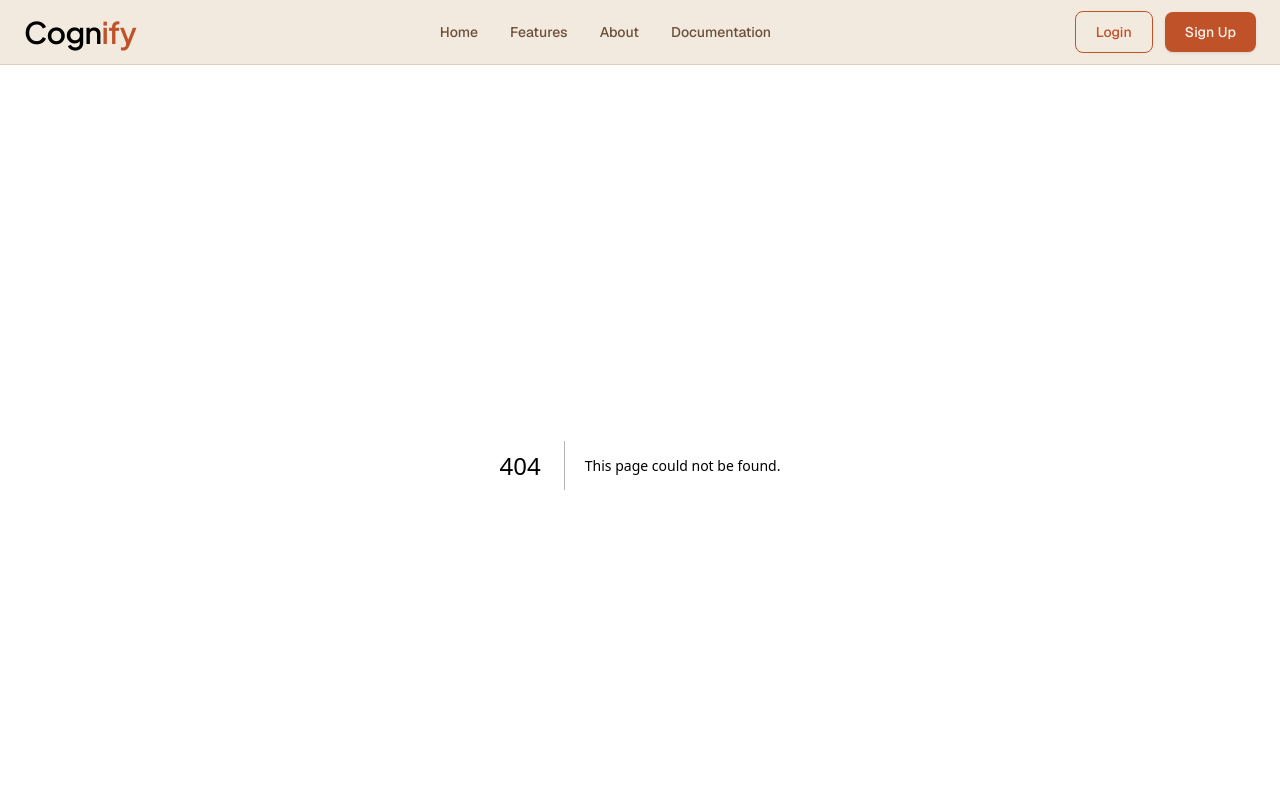
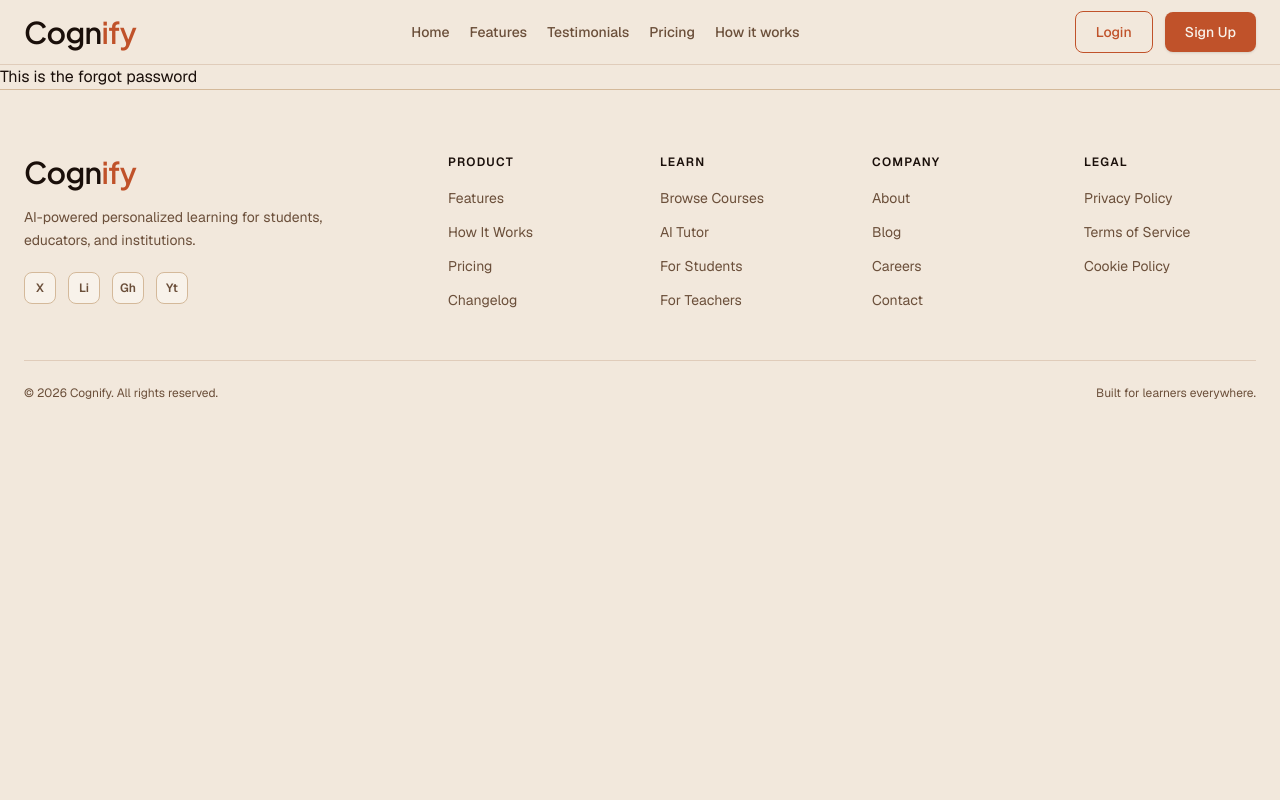
Before and after one commit to Roqeeb-dev/ai-lms-ui, a Next.js app: page /forgot-password in a window 1280 px wide. Before the commit this address had no page. Shown: the top 800 px of the page. Built offline with nearby package versions, Linux system fonts and the light colour scheme.

Commit message:
added the prelim folder structure for the auth pages

```diff
--- /dev/null
+++ b/app/(auth)/forgot-password/page.tsx
@@ -0,0 +1,7 @@
+export default function ForgotPassword() {
+  return (
+    <main>
+      <h1>This is the forgot password</h1>
+    </main>
+  );
+}
--- /dev/null
+++ b/app/(auth)/login/page.tsx
@@ -0,0 +1,7 @@
+export default function Login() {
+  return (
+    <main>
+      <h1>This is the login page</h1>
+    </main>
+  );
+}
--- /dev/null
+++ b/app/(auth)/register/page.tsx
@@ -0,0 +1,7 @@
+export default function Register() {
+  return (
+    <main>
+      <h1>This is the register page</h1>
+    </main>
+  );
+}
--- /dev/null
+++ b/app/(auth)/reset-password/page.tsx
@@ -0,0 +1,7 @@
+export default function ResetPassword() {
+  return (
+    <main>
+      <h1>This is the reset password page</h1>
+    </main>
+  );
+}
--- a/app/globals.css
+++ b/app/globals.css
@@ -98,6 +98,10 @@
   --font-mono: var(--font-geist-mono);
 }
 
+html {
+  scroll-behavior: smooth;
+}
+
 body {
   background: var(--background);
   color: var(--foreground);
--- a/components/Navbar.tsx
+++ b/components/Navbar.tsx
@@ -4,8 +4,9 @@ import Button from "./Button";
 export const links = [
   { text: "Home", to: "" },
   { text: "Features", to: "features" },
-  { text: "About", to: "about" },
-  { text: "Documentation", to: "docs" },
+  { text: "Testimonials", to: "testimonials" },
+  { text: "Pricing", to: "pricing" },
+  { text: "How it works", to: "how-it-works" },
 ];
 
 export default function Navbar() {
@@ -14,7 +15,7 @@ export default function Navbar() {
       <div className="max-w-7xl mx-auto px-6 h-16 flex items-center justify-between">
         <Logo />
 
-        <nav className="hidden md:flex items-center gap-8">
+        <nav className="hidden md:flex items-center gap-5">
           {links.map((link, idx) => (
             <a
               key={idx}
```
